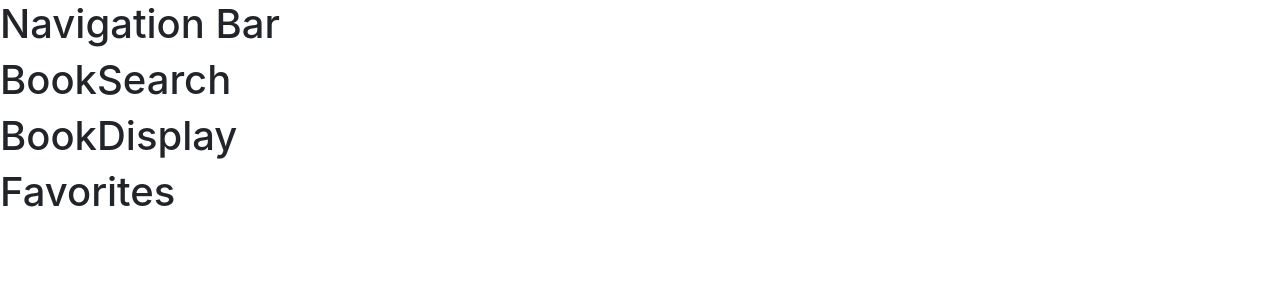
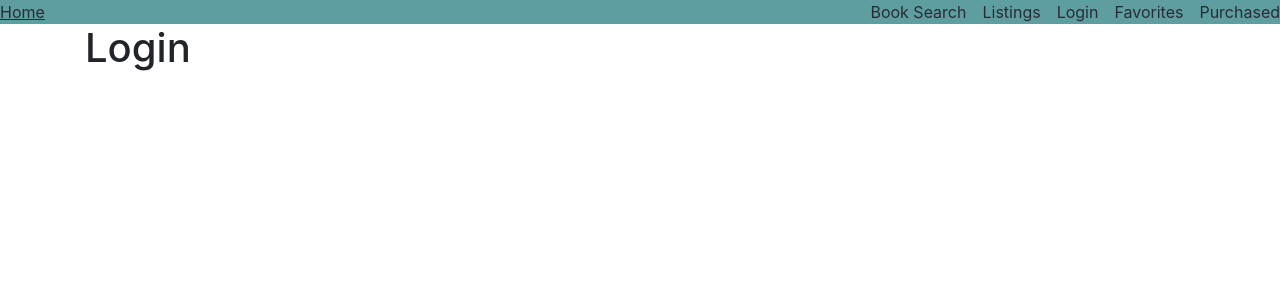
Before and after one commit to bradleybreisch/CSE412_Final, a React (Create React App) app in the folder client/: page /logIn in a window 1280 px wide. Shown: the top 300 px of the page. Built offline with nearby package versions, Linux system fonts and the light colour scheme.

Commit message:
Updated Client Boiler Plate

```diff
--- a/client/package.json
+++ b/client/package.json
@@ -9,6 +9,7 @@
     "@testing-library/user-event": "^13.5.0",
     "react": "^19.1.0",
     "react-dom": "^19.1.0",
+    "react-router-dom": "^7.5.3",
     "react-scripts": "5.0.1",
     "web-vitals": "^2.1.4"
   },
--- a/client/src/App.css
+++ b/client/src/App.css
@@ -36,3 +36,14 @@
     transform: rotate(360deg);
   }
 }
+
+.nav {
+  background-color: cadetblue;
+  color:#282c34;
+  display: flex;
+  justify-content: space-between;
+}
+
+.nav a{
+  color: inherit;
+}
--- a/client/src/App.js
+++ b/client/src/App.js
@@ -4,14 +4,25 @@ import NavBar from './components/NavBar';
 import BookDisplay from './components/BookDisplay';
 import BookSearch from './components/BookSearch';
 import Favorites from './components/Favorites';
+import Purchased from './components/Purchased'
+import Login from './components/Login';
+import Listings from './components/Listings';
+import {Route, Routes} from "react-router-dom";
 
 function App() {
   return (
     <div>
       <NavBar></NavBar>
-      <BookSearch></BookSearch>
-      <BookDisplay></BookDisplay>
-      <Favorites></Favorites>
+      <div className='container'>
+        <Routes>
+          <Route path='/' element={<BookSearch />} />
+          <Route path='/bookSearch' element={<BookSearch />} />
+          <Route path='/listings' element={<Listings />} />
+          <Route path='/logIn' element={<Login />} />
+          <Route path='/favorites' element={<Favorites />} />
+          <Route path='/purchased' element={<Purchased />} />
+        </Routes>
+      </div>
     </div>
   );
 }
--- /dev/null
+++ b/client/src/components/Listings.js
@@ -0,0 +1,9 @@
+import React from "react";
+
+const Listings = () => {
+    return(
+        <h1>Listings</h1>
+    )
+}
+
+export default Listings;
--- /dev/null
+++ b/client/src/components/Login.js
@@ -0,0 +1,9 @@
+import React from "react";
+
+const Login = () => {
+    return(
+        <h1>Login</h1>
+    )
+}
+
+export default Login;
--- a/client/src/components/NavBar.js
+++ b/client/src/components/NavBar.js
@@ -2,7 +2,26 @@ import React from "react";
 
 const NavBar = () => {
     return(
-        <h1>Navigation Bar</h1>
+        <nav className="navBar">
+            <a href="/">Home</a>
+            <ul>
+                <li>
+                    <a href="/bookSearch">Book Search</a>
+                </li>
+                <li>
+                    <a href="/listings">Listings</a>
+                </li>
+                <li>
+                    <a href="/logIn">Login</a>
+                </li>
+                <li>
+                    <a href="/favorites">Favorites</a>
+                </li>
+                <li>
+                    <a href="/purchased">Purchased</a>
+                </li>
+            </ul>
+        </nav>
     )
 }
 
--- /dev/null
+++ b/client/src/components/Purchased.js
@@ -0,0 +1,9 @@
+import React from "react";
+
+const Purchased = () => {
+    return(
+        <h1>Purchased Books</h1>
+    )
+}
+
+export default Purchased;
--- a/client/src/index.css
+++ b/client/src/index.css
@@ -11,3 +11,23 @@ code {
   font-family: source-code-pro, Menlo, Monaco, Consolas, 'Courier New',
     monospace;
 }
+
+.navBar {
+  background-color: cadetblue;
+  color:#282c34;
+  display: flex;
+  justify-content: space-between;
+  align-items: center;
+}
+
+.navBar a{
+  color: inherit;
+}
+
+.navBar ul {
+  padding: 0;
+  margin: 0;
+  list-style: none;
+  display: flex;
+  gap: 1rem;
+}
--- a/client/src/index.js
+++ b/client/src/index.js
@@ -2,10 +2,13 @@ import React from 'react';
 import ReactDOM from 'react-dom/client';
 import './index.css';
 import App from './App';
+import { BrowserRouter } from 'react-router-dom'
 
 const root = ReactDOM.createRoot(document.getElementById('root'));
 root.render(
   <React.StrictMode>
-    <App />
+    <BrowserRouter>
+      <App />
+    </BrowserRouter>
   </React.StrictMode>
 );
```
Also changed, not shown: 1 other file (tests, documents, lock files or other folders).
